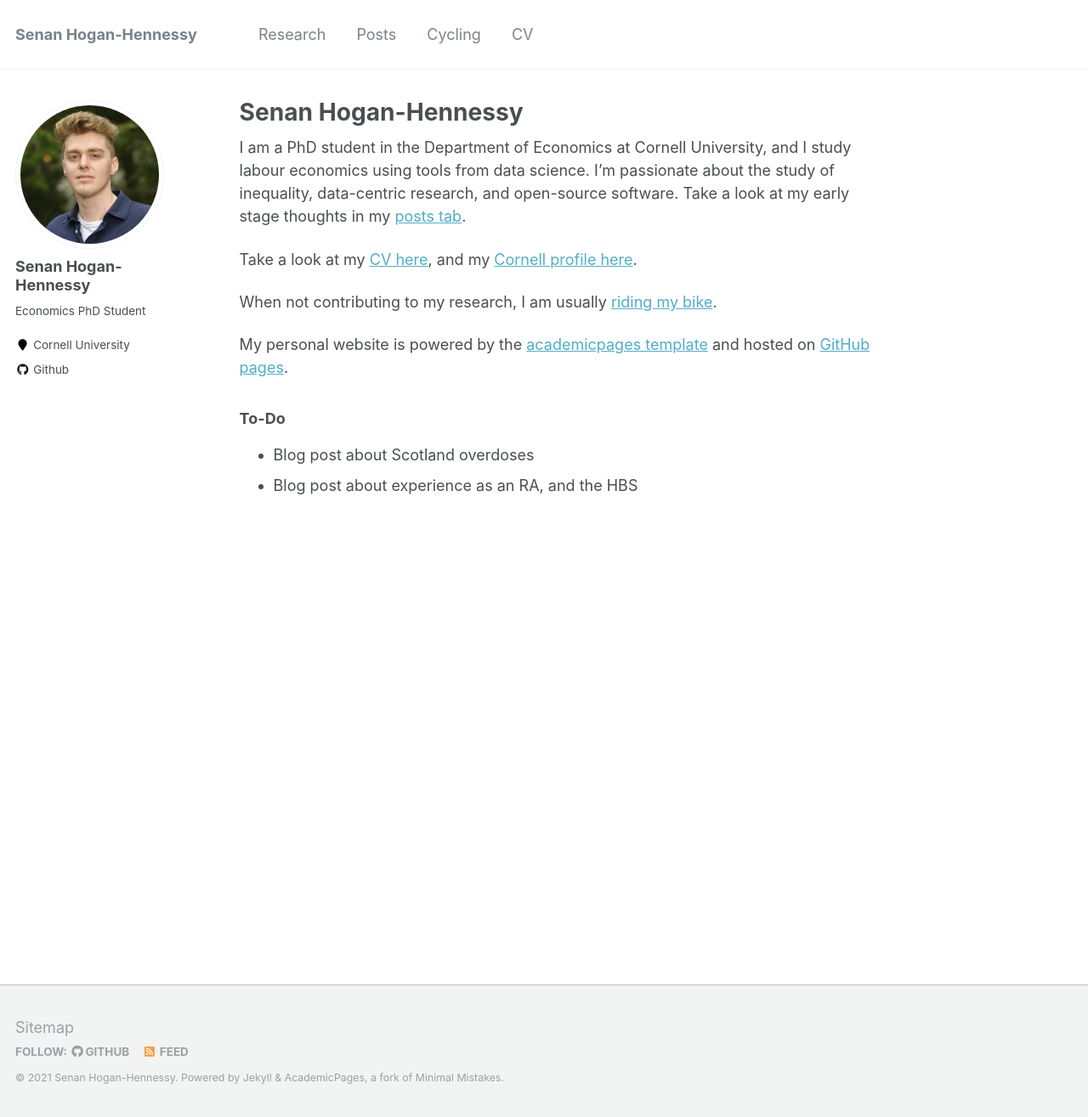
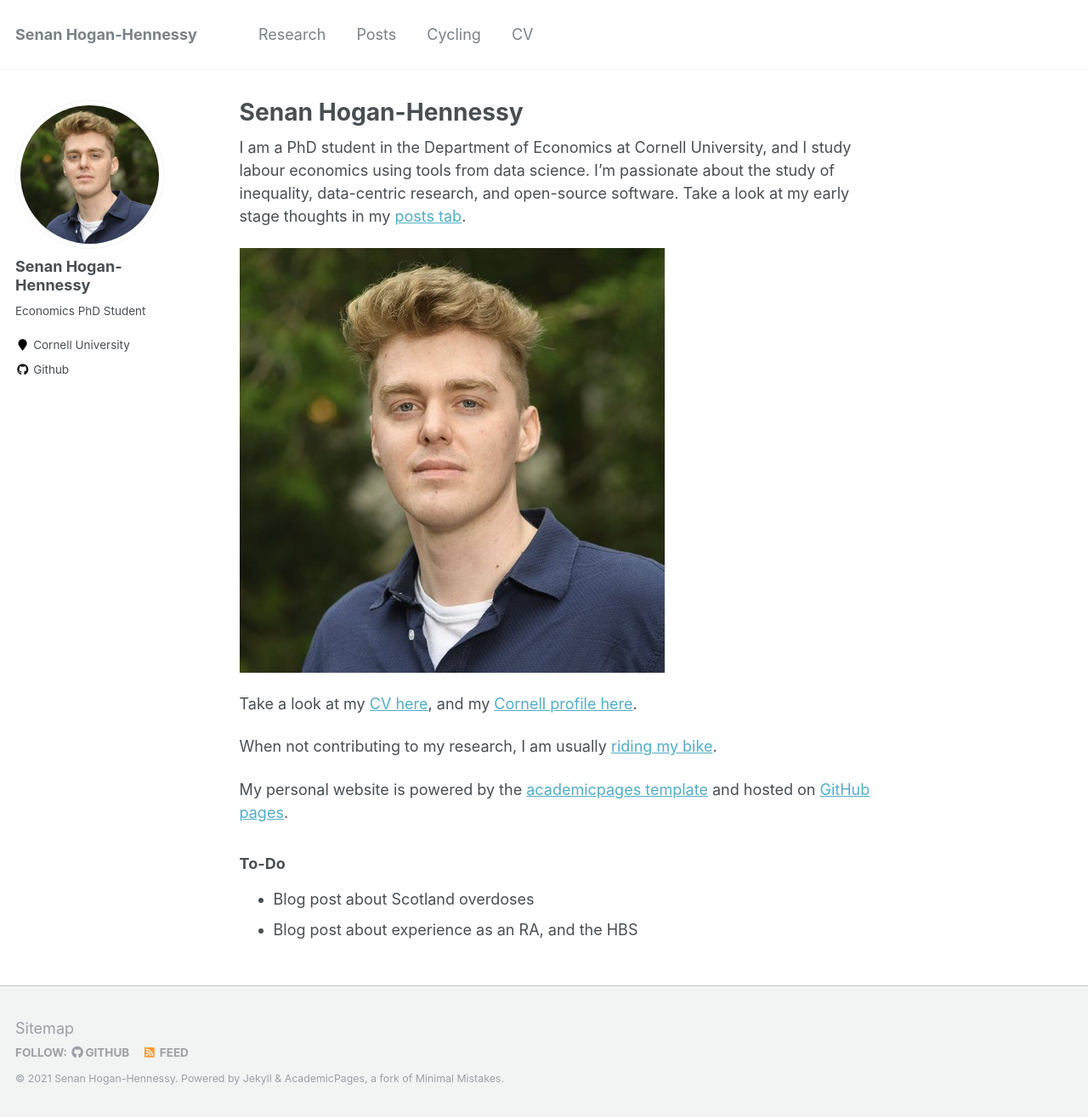
Before and after one commit to shoganhennessy/shoganhennessy.github.io, a Jekyll site: the page built from _pages/about.md, in a window 1280 px wide and 1315 px high. Shown: the whole window at 85% size. Built offline with Jekyll 4.4.1, drawn with Linux system fonts in a browser that asks for light colours.

Commit message:
change profile picture

```diff
--- a/_pages/about.md
+++ b/_pages/about.md
@@ -12,6 +12,8 @@ I am a PhD student in the Department of Economics at Cornell University, and I s
 I'm passionate about the study of inequality, data-centric research, and open-source software.
 Take a look at my early stage thoughts in my [posts tab](https://shoganhennessy.github.io/year-archive/).
 
+<img src="../images/profile.jpg" alt="Headshot October 2021, Senan Hogan-Hennessy ">
+
 Take a look at my [CV here](https://shoganhennessy.github.io/files/cv/cv-shoganhennessy.pdf), and my [Cornell profile here](https://economics.cornell.edu/senan-hogan-hennessy).
 
 When not contributing to my research, I am usually [riding my bike](https://shoganhennessy.github.io/cycling/).
```
Also changed, not shown: images/profile.jpg.
